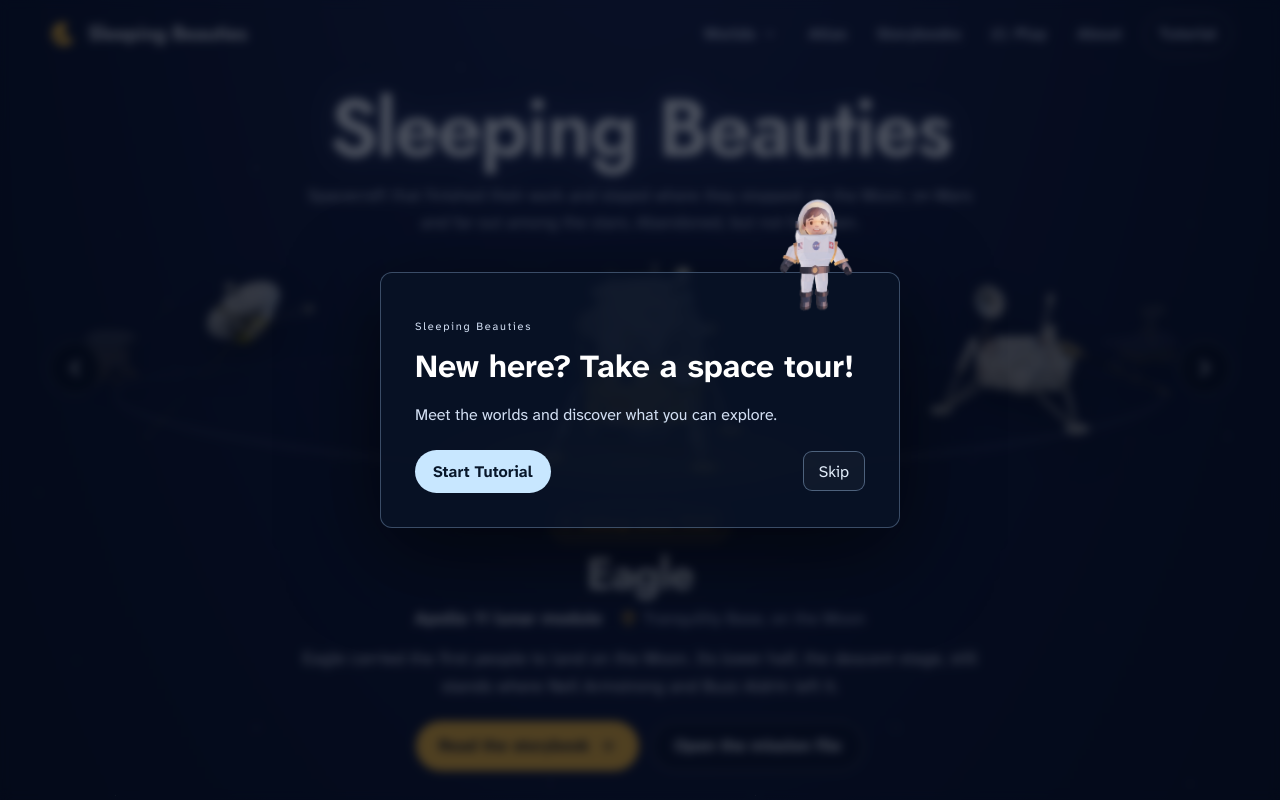
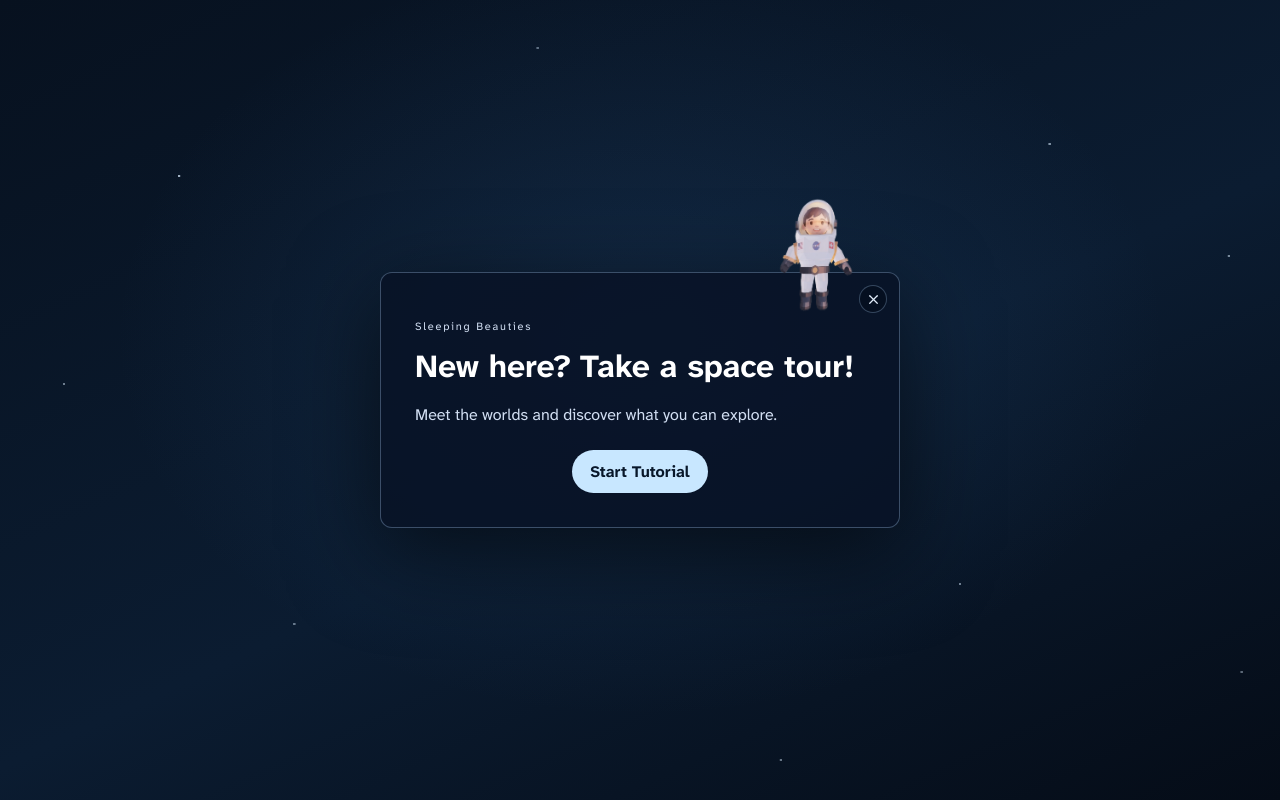
Before and after one commit to YouKnowMEEM/Lost_In_Space, a React (Vite) app: page / in a window 1280 px wide. Shown: the top 800 px of the page. Built offline with nearby package versions, Linux system fonts and the light colour scheme.

Commit message:
tutorial bg

```diff
--- a/src/components/TutorialOverlay.jsx
+++ b/src/components/TutorialOverlay.jsx
@@ -364,7 +364,7 @@ export default function TutorialOverlay({ startRequest = 0 }) {
   const enterPioneerIntro = () => { window.__sbPioneerIntroReady = false; setMode("pioneer"); navigate("/space?intro=pioneer"); };
 
   if (mode === "closed") return null;
-  if (mode === "welcome") return <div className="tutorial-shade"><section className="tutorial-card" role="dialog" aria-modal="true" aria-labelledby="tour-title"><img className="tutorial-astronaut" src="/images/astronaut.png" alt=""/><p className="tutorial-kicker">Sleeping Beauties</p><h2 id="tour-title">New here? Take a space tour!</h2><p>Meet the worlds and discover what you can explore.</p><div className="tutorial-actions"><button className="tutorial-primary" onClick={begin}>Start Tutorial</button><button className="tutorial-skip" onClick={skip}>Skip</button></div></section></div>;
+  if (mode === "welcome") return <div className="tutorial-shade tutorial-welcome-shade"><section className="tutorial-card tutorial-welcome-card" role="dialog" aria-modal="true" aria-labelledby="tour-title"><button type="button" className="tutorial-close" aria-label="Skip tutorial" title="Skip tutorial" onClick={skip}><X size={15}/></button><img className="tutorial-astronaut" src="/images/astronaut.png" alt=""/><p className="tutorial-kicker">Sleeping Beauties</p><h2 id="tour-title">New here? Take a space tour!</h2><p>Meet the worlds and discover what you can explore.</p><div className="tutorial-actions tutorial-welcome-actions"><button className="tutorial-primary" onClick={begin}>Start Tutorial</button></div></section></div>;
   if (mode === "video") return <div className="tutorial-video-screen" role="dialog" aria-modal="true" aria-label="Space tour introduction"><video ref={videoRef} src="/video/supersonic_freefall%20(1).mp4" autoPlay playsInline onEnded={enterPioneerIntro}/><button type="button" className="tutorial-video-skip" onClick={enterPioneerIntro}>Skip video</button></div>;
   if (mode === "pioneer") return <PioneerTutorialScene onComplete={enterTour} />;
   if (mode === "finished") return <div className="tutorial-shade"><section className="tutorial-card" role="dialog" aria-modal="true" aria-labelledby="tour-finished-title"><img className="tutorial-astronaut" src="/images/astronaut.png" alt=""/><p className="tutorial-kicker">TOUR COMPLETED :D </p><h2 id="tour-finished-title">You are ready, explorer</h2><p>There is more waiting for you: explore Mars, Deep space probes and meet the other characters in their storybooks.</p><div className="tutorial-actions tutorial-finished-actions"><button className="tutorial-skip" onClick={() => setMode("closed")}>Close / Exit</button><button className="tutorial-primary" onClick={() => { setMode("closed"); navigate("/"); }}>Back to homepage</button></div></section></div>;
--- a/src/components/tutorial.css
+++ b/src/components/tutorial.css
@@ -19,6 +19,11 @@
 .tutorial-welcome-shade {
   background:
     radial-gradient(ellipse at 50% 42%, rgba(52, 104, 161, .2), transparent 58%),
+    radial-gradient(circle at 5% 48%, rgba(218, 237, 255, .48) 0 1px, transparent 1.5px),
+    radial-gradient(circle at 96% 32%, rgba(218, 237, 255, .52) 0 1px, transparent 1.5px),
+    radial-gradient(circle at 42% 6%, rgba(218, 237, 255, .42) 0 1px, transparent 1.5px),
+    radial-gradient(circle at 61% 95%, rgba(218, 237, 255, .45) 0 1px, transparent 1.5px),
+    radial-gradient(circle at 97% 84%, rgba(218, 237, 255, .4) 0 1px, transparent 1.5px),
     radial-gradient(circle at 14% 22%, rgba(218, 237, 255, .72) 0 1px, transparent 1.5px),
     radial-gradient(circle at 82% 18%, rgba(218, 237, 255, .58) 0 1px, transparent 1.5px),
     radial-gradient(circle at 75% 73%, rgba(218, 237, 255, .5) 0 1px, transparent 1.5px),
@@ -26,6 +31,8 @@
     linear-gradient(155deg, #07111f, #0b1c31 55%, #050c17);
   backdrop-filter: none;
 }
+.tutorial-welcome-card .tutorial-close { top: 12px; right: 12px; }
+.tutorial-welcome-actions { justify-content: center; }
 
 .tutorial-video-screen {
   position: fixed;
```
